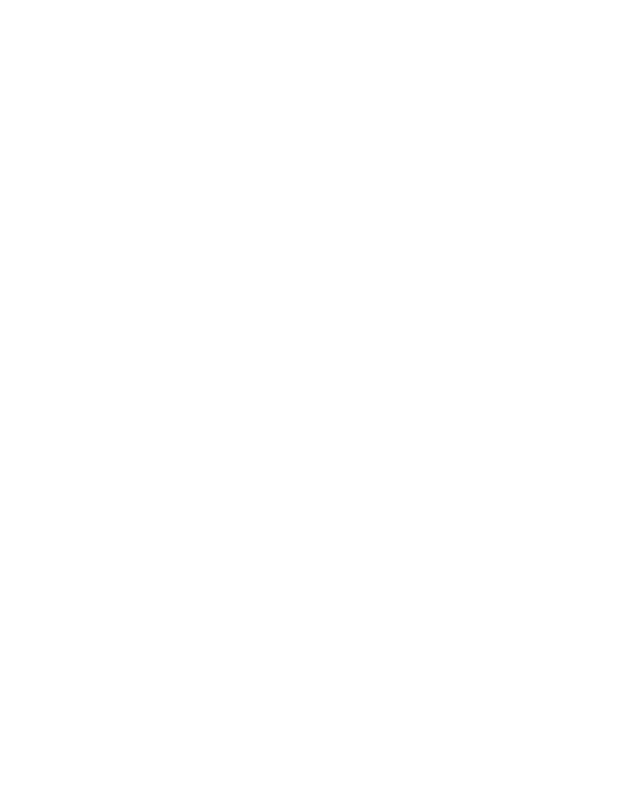
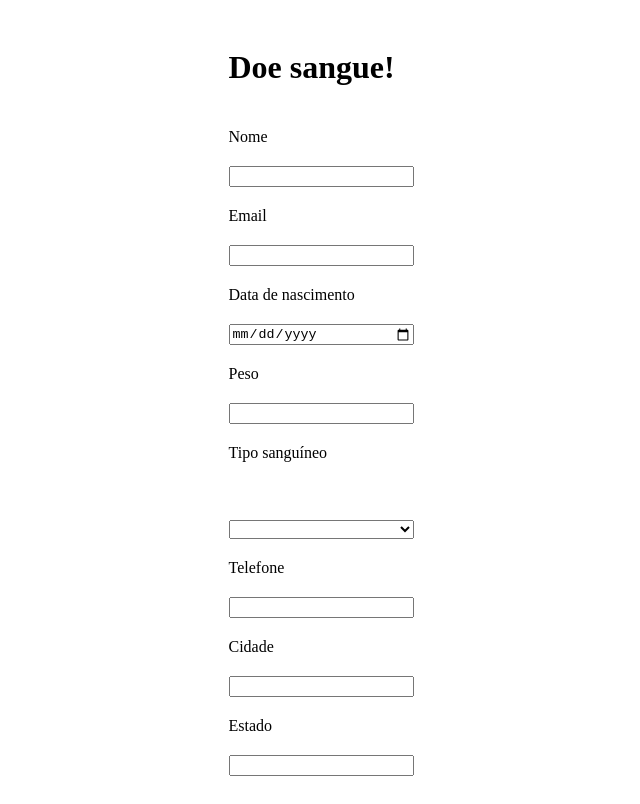
Before and after one commit to felipepaloschii/doacao-de-sangue, a plain HTML site: page index.html in a window 1280 px wide. Shown: the whole page, without its empty margins (319-959 px from the left). Drawn offline with Linux system fonts and the light colour scheme.

Commit message:
add - fiz html e estilizei um pouco

```diff
--- a/index.html
+++ b/index.html
@@ -1,10 +1,51 @@
 <html lang="en">
+
 <head>
     <meta charset="UTF-8">
     <meta name="viewport" content="width=device-width, initial-scale=1.0">
-    <title>Document</title>
+    <title>Doação de sangue</title>
+    <link rel="stylesheet" href="style.css">
 </head>
+
 <body>
+    <main>
+        <h1>Doe sangue!</h1>
 
+        <label for="nome">Nome</label>
+        <input type="text" id="nome" required>
+
+        <label for="email">Email</label>
+        <input type="email" id="email" required>
+
+        <label for="idade">Data de nascimento</label>
+        <input type="date" id="nascimento" required>
+
+        <label for="peso">Peso</label>
+        <input type="number" id="peso" required>
+
+        <label for="tipo">Tipo sanguíneo</label>
+        <br>
+        <select name="escolhas" id="tipo" required>
+            <option value="opção1"></option>
+            <option value="tipo1">A+</option>
+            <option value="tipo2">A-</option>
+            <option value="tipo3">B+</option>
+            <option value="tipo4">B-</option>
+            <option value="tipo5">AB+</option>
+            <option value="tipo6">AB-</option>
+            <option value="tipo7">O+</option>
+            <option value="tipo8">O-</option>
+        </select>
+
+          <label for="telefone">Telefone</label>
+        <input type="number" id="telefone" required>
+
+         <label for="cidade">Cidade</label>
+        <input type="text" id="cidade" required>
+
+         <label for="estado">Estado</label>
+        <input type="text" id="estado" required>
+    </main>
 </body>
+
 </html>
--- /dev/null
+++ b/style.css
@@ -0,0 +1,13 @@
+body {
+    background-color: white;
+    display: flex;
+    align-items: center;
+    justify-content: center;
+}
+
+main {
+    display: flex;
+    flex-direction: column;
+    gap: 20px;
+    padding: 20px;
+}
```
Also changed, not shown: script.js (added).
